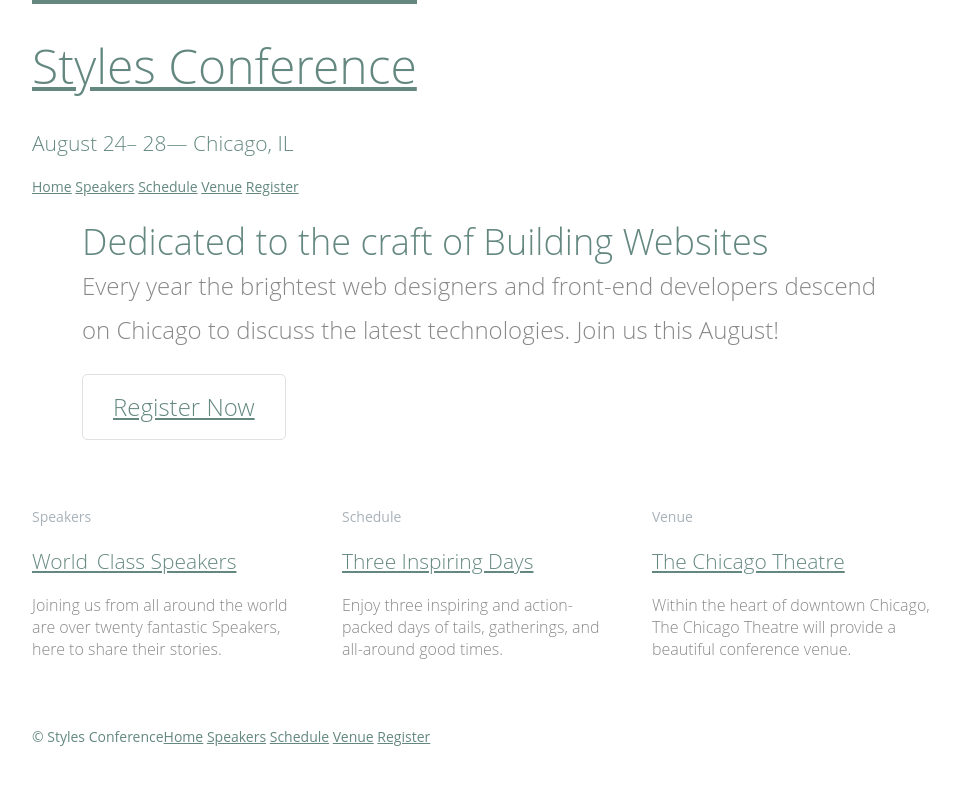
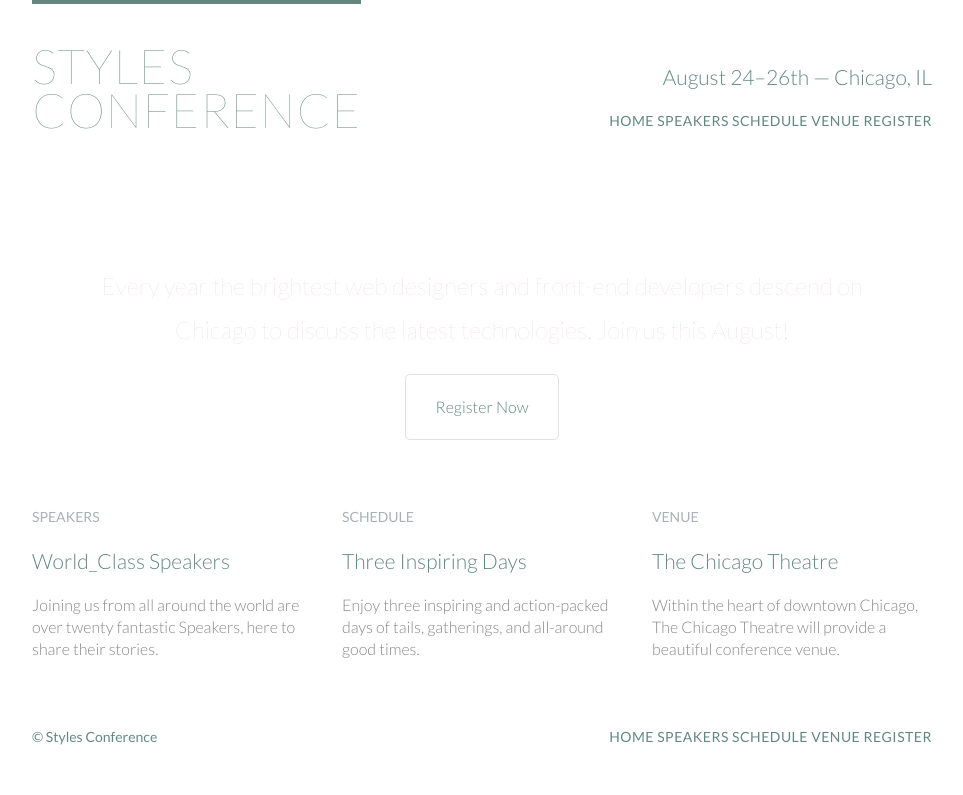
Before and after one commit to Destiny653/styles_conference_oct_2023, a plain HTML site: page index.html in a window 1280 px wide. Shown: the whole page, without its empty margins (158-1121 px from the left). Drawn offline with Linux system fonts and the light colour scheme.

Commit message:
floating, clearing and contianing float

```diff
--- a/assets/stylesheet/main.css
+++ b/assets/stylesheet/main.css
@@ -47,6 +47,7 @@ table {
   border-spacing: 0;
 }
 
+
 /*
 ===================================
 Custom styles
@@ -55,7 +56,7 @@ Custom styles
 
  body {
   color: #888;
-  font: 300 16px/22px "Open Sans", "Helvetica Neue", Helvetica, Ariel, sans-sarif;
+  font: 300 16px/22px "Lato", "Open Sans", "Helvetica Neue", Helvetica, Arial, sans-serif;
  }
 
 /*
@@ -65,10 +66,10 @@ Grid
 */
 
 *,
-*:before,
-*:after {
+*::before,
+*::after {
+  -moz-box-sizing: border-box;
   -webkit-box-sizing: border-box;
-    -moz-box-sizing: border-box;
     box-sizing: border-box;
 }
 .container,
@@ -77,7 +78,8 @@ Grid
     width: 960px;
 }
 .container {
-  padding: 0 30px;
+  padding-left: 30px;
+  padding-right: 30px;
 }
 .grid,
 .col-1-3,
@@ -85,16 +87,31 @@ Grid
   padding-left: 15px;
   padding-right: 15px;
 }
+.col-1-3,
+.col-2-3 {
+  display: inline-block;
+  vertical-align: top;
+}
 .col-1-3 {
   width: 33.33%;
 }
 .col-2-3 {
   width: 66.66%;
 }
-.col-1-3,
-.col-2-3 {
-  display: inline-block;
-  vertical-align: top;
+
+/*
+  ========================================
+  Clearfix
+  ========================================
+*/
+
+.group:before,
+.group:after {
+  content: "";
+  display: table;
+}
+.group:after {
+  clear: both;
 }
 
 /*
@@ -103,11 +120,11 @@ Typography
 ====================================
 */
 
-h1, h3, h4, h5, p {
-    margin-bottom: 22px;
-}
 h1, h2, h3, h4 {
   color: #648880;
+}
+h1, h2, h3, h4, h5, p {
+margin-bottom: 22px;
 }
 h1 {
 font-size: 36px;
@@ -127,43 +144,31 @@ h5 {
   color: #a9b2b9;
   font-size: 14px;
   font-weight: 400;
+  text-transform: uppercase;
 }
 strong {
   font-weight: 400;
 }
-cite, em {
+cite,
+em {
   font-style: italic;
 }
+
+/*
+====================================
+Links
+====================================
+ */
+
  a:hover {
   color: #a9b2b9;
 }
 a {
   color: #648880;
+  text-decoration: none;
 }
-.logo {
-  border-top: 4px solid #648880;
-  float: left;
-  font-size: 48px;
-  line-height: 44px;
-  padding: 40px 0 22px 0;
-}
-.tagline {
-  margin: 66px 0 22px 0;
-  clear: left;
-}
-.primary-nav {
-  font-size: 14px;
-  font-weight: 400;
-}
-.hero {
-  line-height: 44px;
-  padding: 22px 80px 66px 80px;
-}
-.hero h2 {
-  font-size: 36px;
-}
-.hero {
-  font-size: 24px;
+p a {
+  border-bottom: 1px solid #dfe2e5;
 }
 
 /*
@@ -175,12 +180,40 @@ Buttons
 .btn {
     border-radius: 5px;
     display: inline-block;
-    margin: 0px;
+    margin: 0;
     text-align: center;
 }
 .btn-alt {
     border: 1px solid #dfe2e5;
     padding: 10px 30px;
+}
+
+
+/*
+===================================
+Primary header
+===================================
+ */
+
+.logo {
+  border-top: 4px solid #648880;
+  float: left;
+  font-size: 48px;
+  font-weight: 100;
+  letter-spacing: .5px;
+  line-height: 44px;
+  padding: 40px 0 22px 0;
+  text-transform: uppercase;
+}
+.tagline {
+  margin: 66px 0 22px 0;
+  text-align: right;
+}
+.primary-nav {
+  font-size: 14px;
+  font-weight: 400;
+  letter-spacing: .5px;
+  text-transform: uppercase;
 }
 
 /*
@@ -199,18 +232,37 @@ Primary footer
   float: left;
   font-weight: 400;
 }
-.pimary-footer nav {
-  clear: left;
+
+/*
+========================================
+Navigation
+========================================
+*/
+
+ .nav {
+  text-align: right;
 }
 
    /*
-====================================
+ ========================================
  Home
-====================================
+ ========================================
  */
 
 .hero {
+  color: #fff;
+  line-height: 44px;
   padding: 22px 80px 66px 80px;
+  text-align: center;
+}
+.hero h2 {
+  color: #fff;
+  font-size: 36px;
+}
+.hero p {
+  color: rgb(226, 204, 204);
+  font-size: 24px;
+  font-weight: 100;
 }
 .teaser a:hover h3 {
   color: #a9b2b9;
--- a/index.html
+++ b/index.html
@@ -1,36 +1,48 @@
 <!DOCTYPE html>
 <html lang="en">
+
 <head>
     <meta charset="UTF-8">
     <meta name="viewport" content="width=device-width, initial-scale=1.0">
     <title>Styles Conference</title>
     <link rel="stylesheet" href="./assets/stylesheet/main.css">
+    <link rel="stylesheet" href="http://fonts.googleapis.com/css?family=Lato:100,300,400">
 </head>
+
 <body>
-<header class="container">
-    <h1 class="logo"><a href="index.html">Styles Conference</a></h1>
-    <h3 class="tagline">August 24&ndash; 28&mdash; Chicago, IL</h3>
-<nav class="primary-nav">
+    <header class="container group">
+        <h1 class="logo">
+            <a href="index.html">Styles <br> Conference</a>
+        </h1>
+
+
+        <div>
+
+            <h3 class="tagline">August 24&ndash;26th &mdash; Chicago, IL</h3>
+            <nav class="nav primary-nav">
                 <a href="index.html">Home</a>
                 <a href="speakers.html">Speakers</a>
                 <a href="schedule.html">Schedule</a>
                 <a href="venue.html">Venue</a>
                 <a href="register.html">Register</a>
             </nav>
+        </div>
     </header>
+
 
     <section class="hero container">
         <h2>Dedicated to the craft of Building Websites</h2>
-    <p>Every year the brightest web designers and front-end developers descend on Chicago to discuss the latest technologies. Join us this August!</p>
+        <p>Every year the brightest web designers and front-end developers descend on Chicago to discuss the latest
+            technologies. Join us this August!</p>
         <a class="btn btn-alt" href="register.html">Register Now</a>
     </section>
 
     <section class="grid">
-    <section class="teaser col-1-3">
-        <h5>Speakers</h5>
 
         <!--Speaker-->
 
+        <section class="teaser col-1-3">
+            <h5>Speakers</h5>
             <a href="speakers.html">
                 <h3>World_Class Speakers</h3>
             </a>
@@ -60,9 +72,9 @@
         </section>
     </section>
 
-<footer class="container primary-footer">
+    <footer class="container group primary-footer">
         <small>&copy; Styles Conference</small>
-<nav class="primary-nav">
+        <nav class="nav primary-nav">
             <a href="index.html">Home</a>
             <a href="speakers.html">Speakers</a>
             <a href="schedule.html">Schedule</a>
```
Lines whose indentation alone changed are shown as unchanged.
